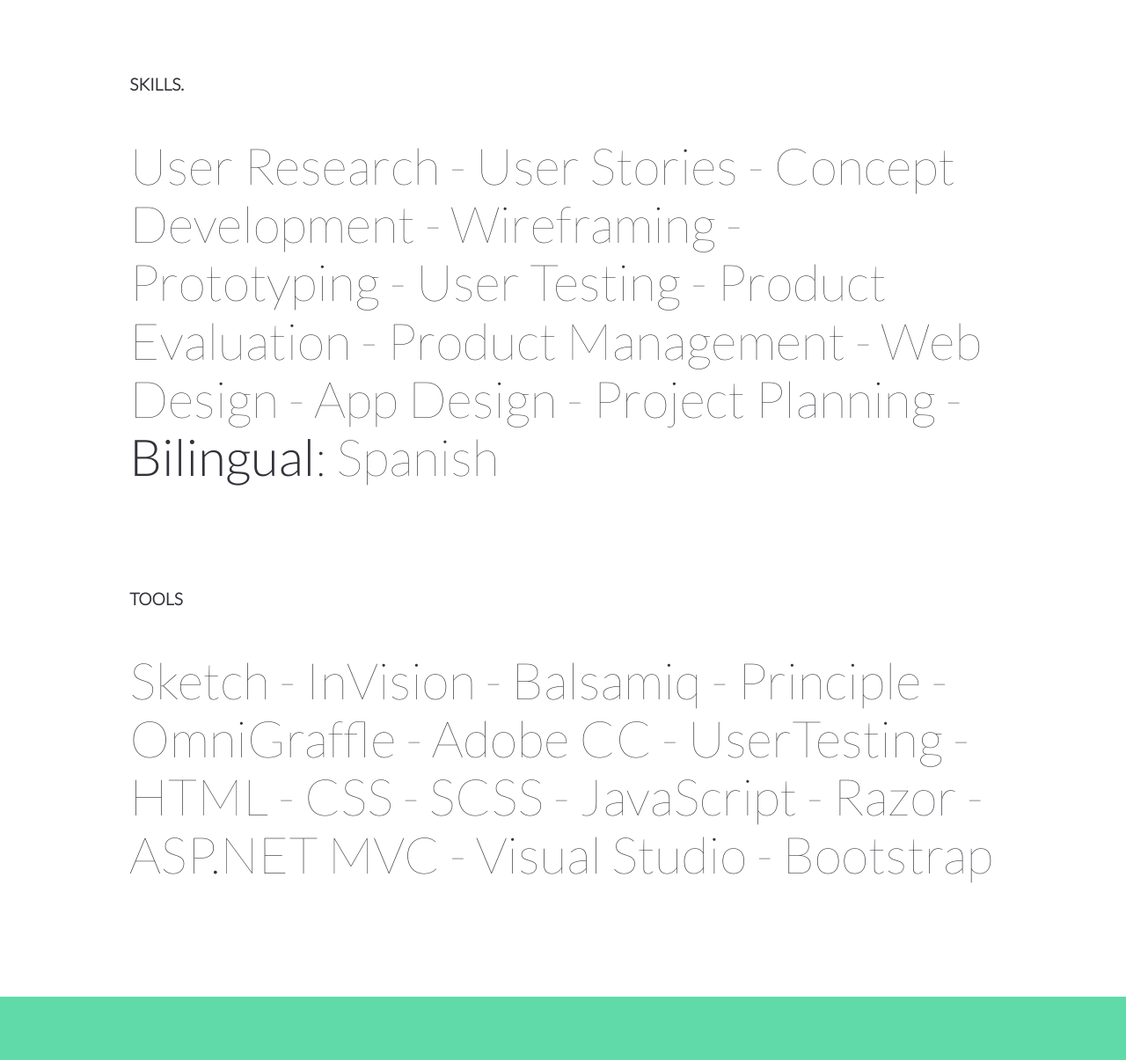
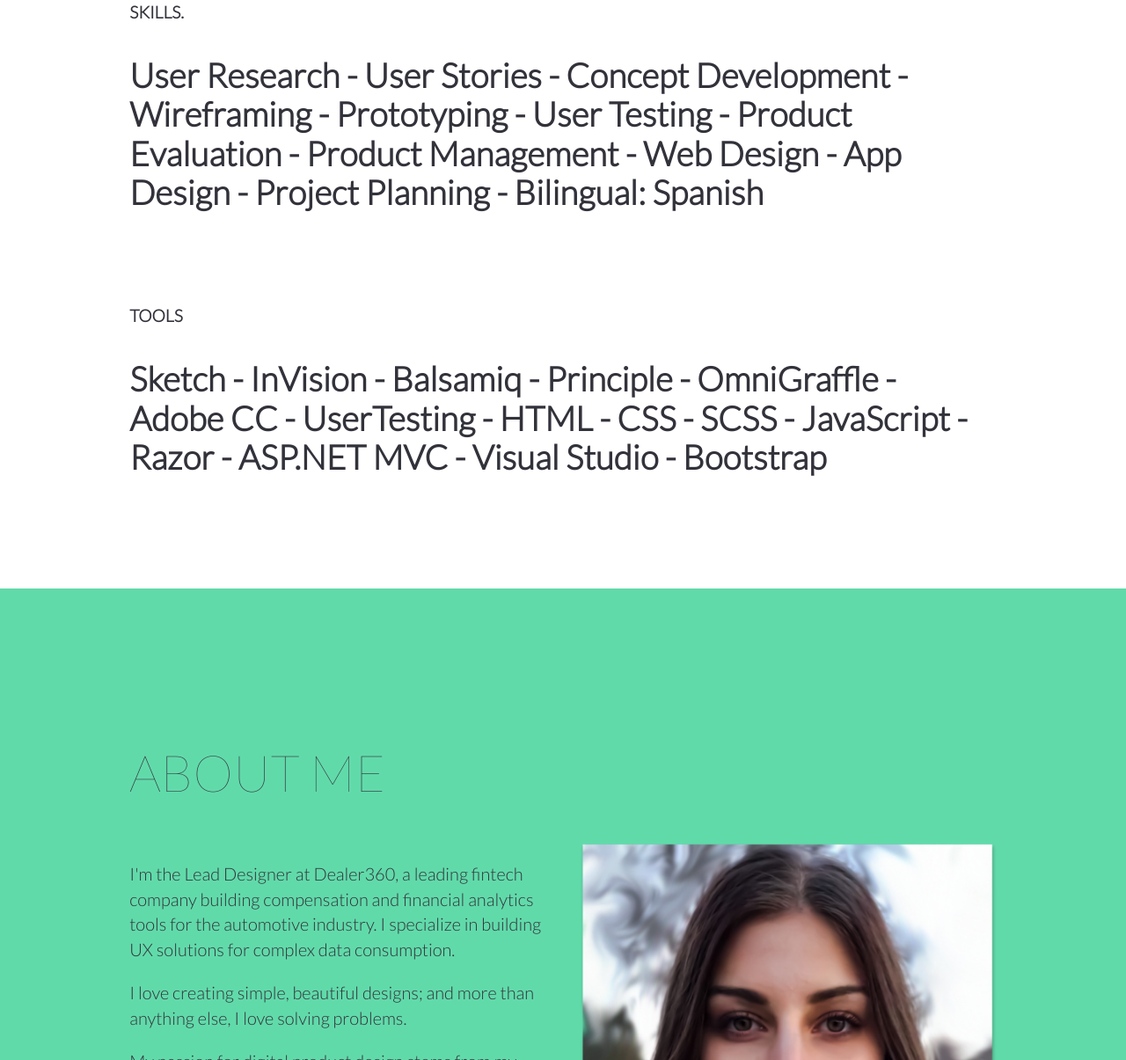
Before and after one commit to aleciadawn/aleciadawn.github.io, a plain HTML site: page index.html in a window 1280 px wide. Shown: the part 1400-2605 px from the top of the page at 88% size. Drawn offline with nearby package versions, Linux system fonts and the light colour scheme; files that its build step writes are made by us from their sources.

Commit message:
Update index.html

```diff
--- a/index.html
+++ b/index.html
@@ -30,8 +30,7 @@
         <h2>
           Hello. I am the Lead Designer at Dealer306 </br> building UX solutions for complex data consumption.
         </h2>
-        <a href="#projects"><img src= "assets/icons/icons8-arrows_long_down.png" alt="Scroll Down" style="width:9%" class="scroll active"></a>
-    </div>
+        </div>
   </section>
 
   <section id="projects" class="panel two">
@@ -65,16 +64,16 @@
 
   <section class="skills-tools" class="panel three">
         <div class="point-title" data-aos="fade-up"><h4>SKILLS.</h4>
-        <h2>
+        <h3>
           User Research - User Stories - Concept Development - Wireframing - Prototyping - User Testing - Product Evaluation - Product Management - Web Design - App Design - Project Planning -
           <b>Bilingual</b>: Spanish
-        </h2>
+        </h3>
         </div>
 <br></br>
           <h4 class="point-title">TOOLS</h4>
-          <h2>
+          <h3>
             Sketch - InVision - Balsamiq - Principle - OmniGraffle - Adobe CC - UserTesting - HTML - CSS - SCSS - JavaScript - Razor - ASP.NET MVC - Visual Studio - Bootstrap
-          </h2>
+          </h3>
         </div>
         <div class="clear"></div>
       </section>
```
